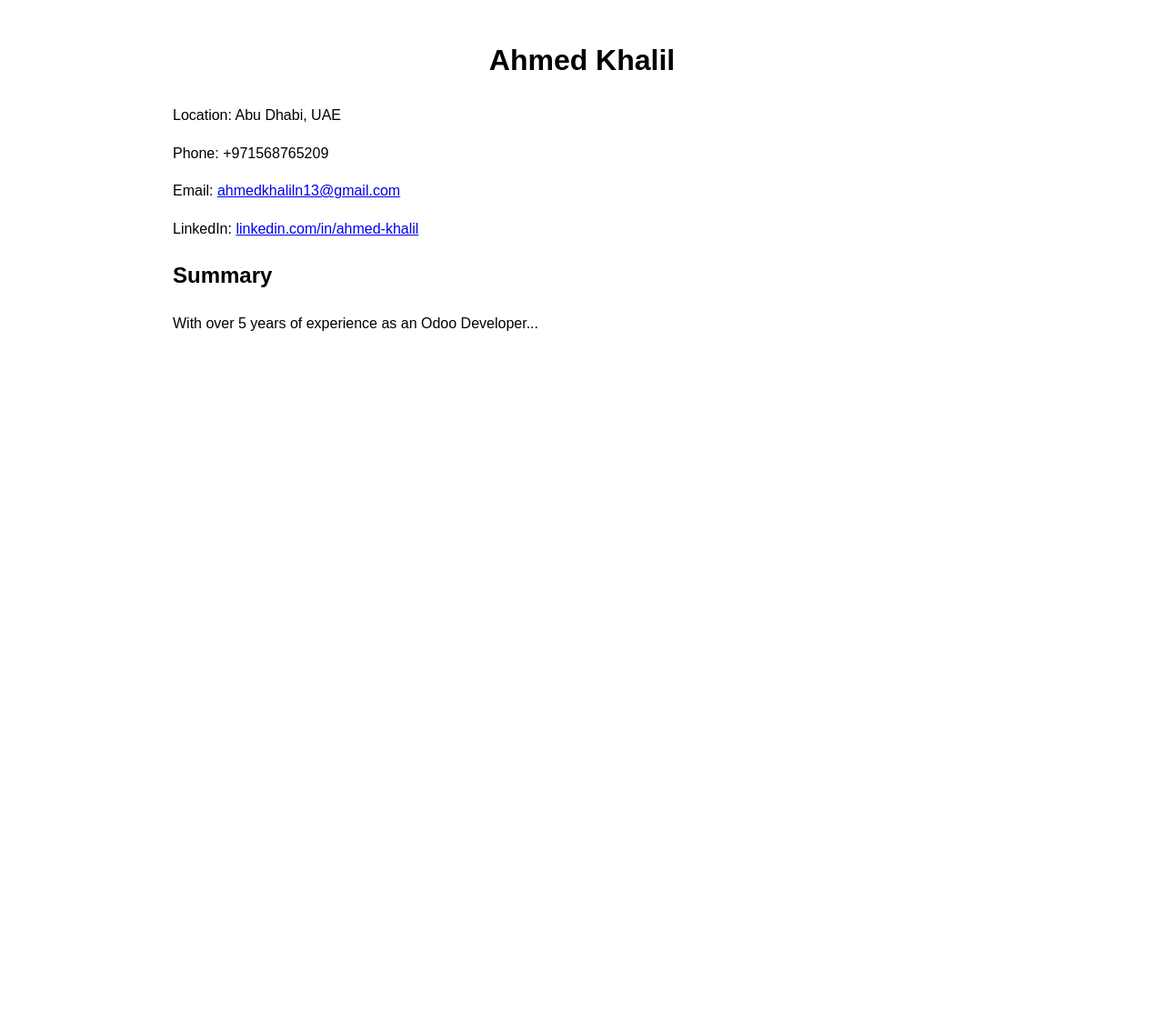
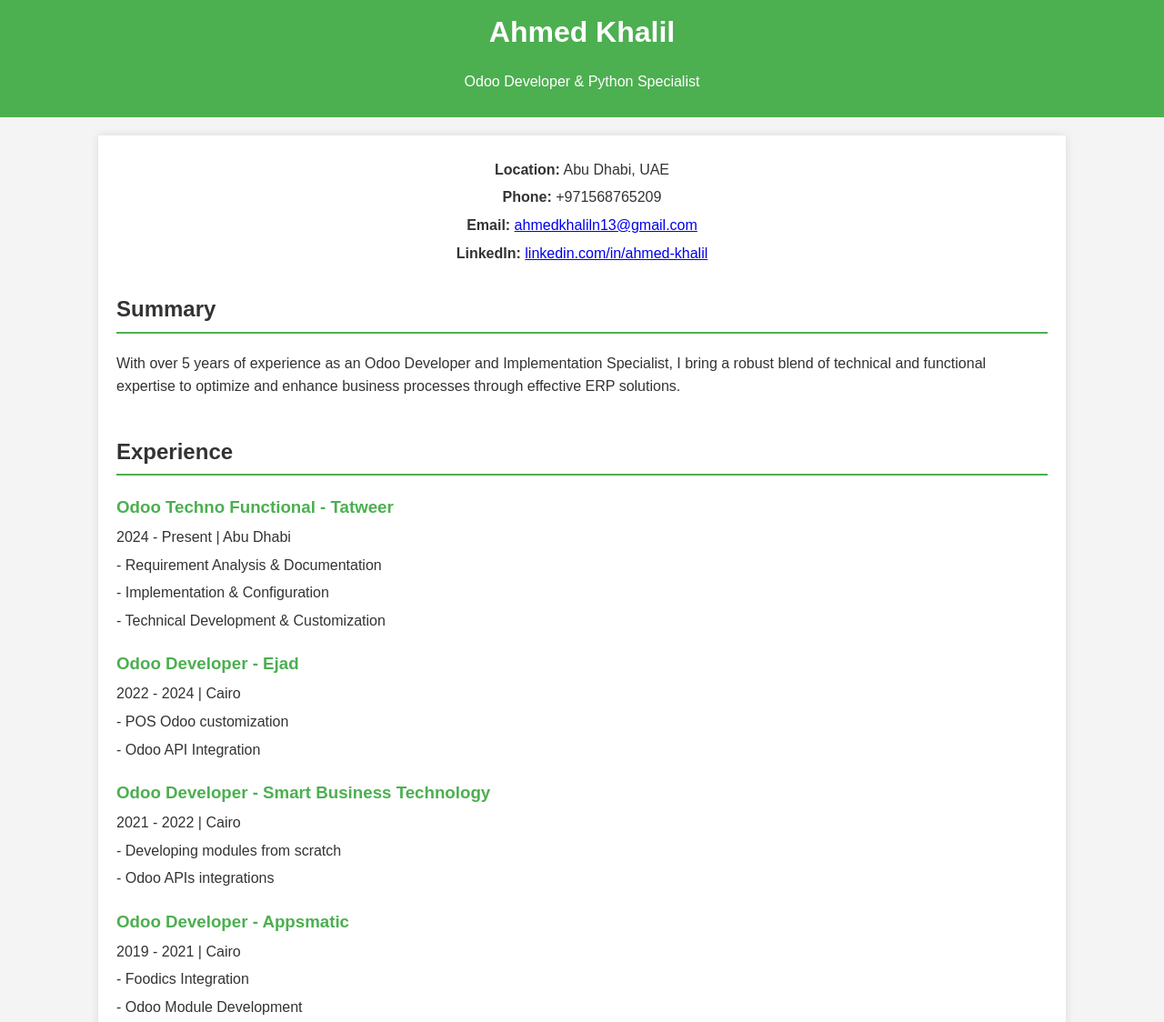
Before and after one commit to khalilozetch/my-cv, a plain HTML site: page index.html in a window 1280 px wide. Shown: the top 1124 px of the page at 91% size. Before the commit the page ends 800 px from the top, so only its background shows below. Drawn offline with Linux system fonts and the light colour scheme.

Commit message:
Update index.html

```diff
--- a/index.html
+++ b/index.html
@@ -3,29 +3,154 @@
 <head>
     <meta charset="UTF-8">
     <meta name="viewport" content="width=device-width, initial-scale=1.0">
-    <title>Ahmed Khalil CV</title>
+    <title>Ahmed Khalil | Odoo Developer</title>
     <style>
-        body { font-family: Arial, sans-serif; line-height: 1.6; margin: 0; padding: 20px; }
-        .container { max-width: 900px; margin: 0 auto; }
-        h1 { text-align: center; }
-        .contact-info { margin-bottom: 20px; }
-        .section { margin-bottom: 40px; }
+        body {
+            font-family: Arial, sans-serif;
+            line-height: 1.6;
+            margin: 0;
+            padding: 0;
+            background-color: #f4f4f4;
+            color: #333;
+        }
+        header {
+            background: #4CAF50;
+            color: white;
+            padding: 10px 0;
+            text-align: center;
+        }
+        header h1 {
+            margin: 0;
+        }
+        .container {
+            width: 80%;
+            margin: 20px auto;
+            background: white;
+            padding: 20px;
+            box-shadow: 0 0 10px rgba(0,0,0,0.1);
+        }
+        .contact-info {
+            margin-bottom: 30px;
+            text-align: center;
+        }
+        .contact-info p {
+            margin: 5px 0;
+        }
+        .section {
+            margin-bottom: 40px;
+        }
+        h2 {
+            border-bottom: 2px solid #4CAF50;
+            padding-bottom: 5px;
+            margin-bottom: 20px;
+        }
+        .experience-item, .education-item, .project-item {
+            margin-bottom: 20px;
+        }
+        .experience-item h3, .education-item h3, .project-item h3 {
+            margin: 0;
+            color: #4CAF50;
+        }
+        .experience-item p, .education-item p, .project-item p {
+            margin: 5px 0;
+        }
+        footer {
+            background: #4CAF50;
+            color: white;
+            text-align: center;
+            padding: 10px 0;
+            margin-top: 40px;
+        }
     </style>
 </head>
 <body>
-    <div class="container">
-        <h1>Ahmed Khalil</h1>
-        <div class="contact-info">
-            <p>Location: Abu Dhabi, UAE</p>
-            <p>Phone: +971568765209</p>
-            <p>Email: <a href="mailto:ahmedkhaliln13@gmail.com">ahmedkhaliln13@gmail.com</a></p>
-            <p>LinkedIn: <a href="https://linkedin.com/in/ahmed-khalil-14b6bbb4/">linkedin.com/in/ahmed-khalil</a></p>
+
+<header>
+    <h1>Ahmed Khalil</h1>
+    <p>Odoo Developer & Python Specialist</p>
+</header>
+
+<div class="container">
+    <div class="contact-info">
+        <p><strong>Location:</strong> Abu Dhabi, UAE</p>
+        <p><strong>Phone:</strong> +971568765209</p>
+        <p><strong>Email:</strong> <a href="mailto:ahmedkhaliln13@gmail.com">ahmedkhaliln13@gmail.com</a></p>
+        <p><strong>LinkedIn:</strong> <a href="https://linkedin.com/in/ahmed-khalil-14b6bbb4/">linkedin.com/in/ahmed-khalil</a></p>
+    </div>
+
+    <div class="section">
+        <h2>Summary</h2>
+        <p>With over 5 years of experience as an Odoo Developer and Implementation Specialist, I bring a robust blend of technical and functional expertise to optimize and enhance business processes through effective ERP solutions.</p>
+    </div>
+
+    <div class="section">
+        <h2>Experience</h2>
+
+        <div class="experience-item">
+            <h3>Odoo Techno Functional - Tatweer</h3>
+            <p>2024 - Present | Abu Dhabi</p>
+            <p>- Requirement Analysis & Documentation</p>
+            <p>- Implementation & Configuration</p>
+            <p>- Technical Development & Customization</p>
         </div>
-        <div class="section">
-            <h2>Summary</h2>
-            <p>With over 5 years of experience as an Odoo Developer...</p>
+
+        <div class="experience-item">
+            <h3>Odoo Developer - Ejad</h3>
+            <p>2022 - 2024 | Cairo</p>
+            <p>- POS Odoo customization</p>
+            <p>- Odoo API Integration</p>
         </div>
-        <!-- Add other sections like Experience, Education, etc. -->
+
+        <div class="experience-item">
+            <h3>Odoo Developer - Smart Business Technology</h3>
+            <p>2021 - 2022 | Cairo</p>
+            <p>- Developing modules from scratch</p>
+            <p>- Odoo APIs integrations</p>
+        </div>
+
+        <div class="experience-item">
+            <h3>Odoo Developer - Appsmatic</h3>
+            <p>2019 - 2021 | Cairo</p>
+            <p>- Foodics Integration</p>
+            <p>- Odoo Module Development</p>
+        </div>
     </div>
+
+    <div class="section">
+        <h2>Skills</h2>
+        <p><strong>Programming Languages:</strong> Python, Java, PHP, C++, C, Linux, Bash Script</p>
+        <p><strong>Frameworks:</strong> Odoo, Android</p>
+        <p><strong>Markup Languages:</strong> HTML, XML, JavaScript, CSS</p>
+    </div>
+
+    <div class="section">
+        <h2>Education</h2>
+        <div class="education-item">
+            <h3>Premaster in Computer Science</h3>
+            <p>El-Azhar University, 2017 - 2018</p>
+        </div>
+        <div class="education-item">
+            <h3>Bachelor in Computer Science</h3>
+            <p>El-Azhar University, 2012 - 2016</p>
+        </div>
+    </div>
+
+    <div class="section">
+        <h2>Projects</h2>
+        <div class="project-item">
+            <h3>ERP Solution - Ejadtech</h3>
+            <p>Odoo Full ERP with all modules such as Sale, Purchase, Inventory, POS, HR, Helpdesk, and Website.</p>
+        </div>
+        <div class="project-item">
+            <h3>E-commerce System - EmilyEgypt</h3>
+            <p>Developed an Odoo-based e-commerce system for EmilyEgypt.</p>
+        </div>
+    </div>
+</div>
+
+<footer>
+    <p>© 2024 Ahmed Khalil. All Rights Reserved.</p>
+</footer>
+
 </body>
 </html>
```
